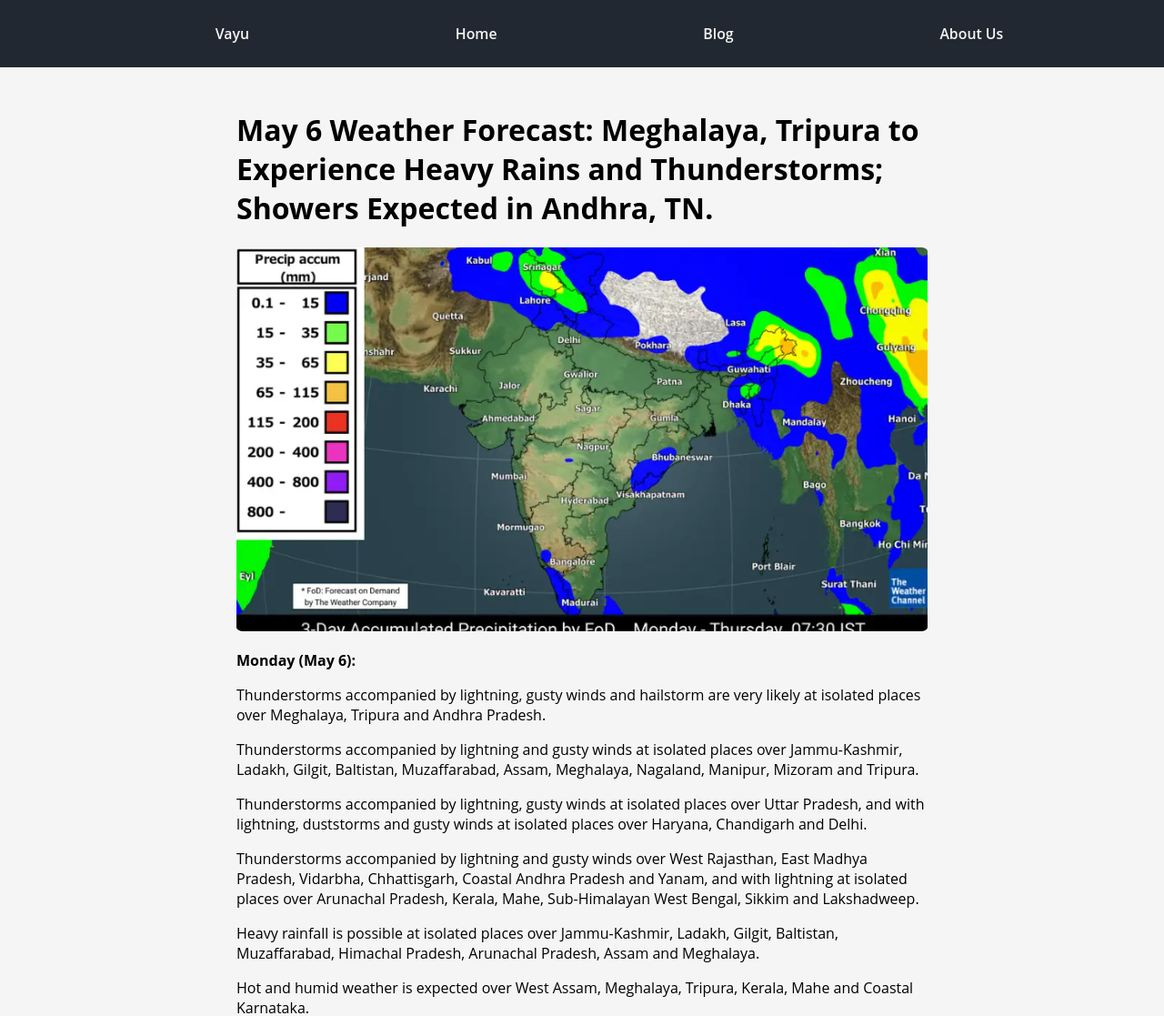
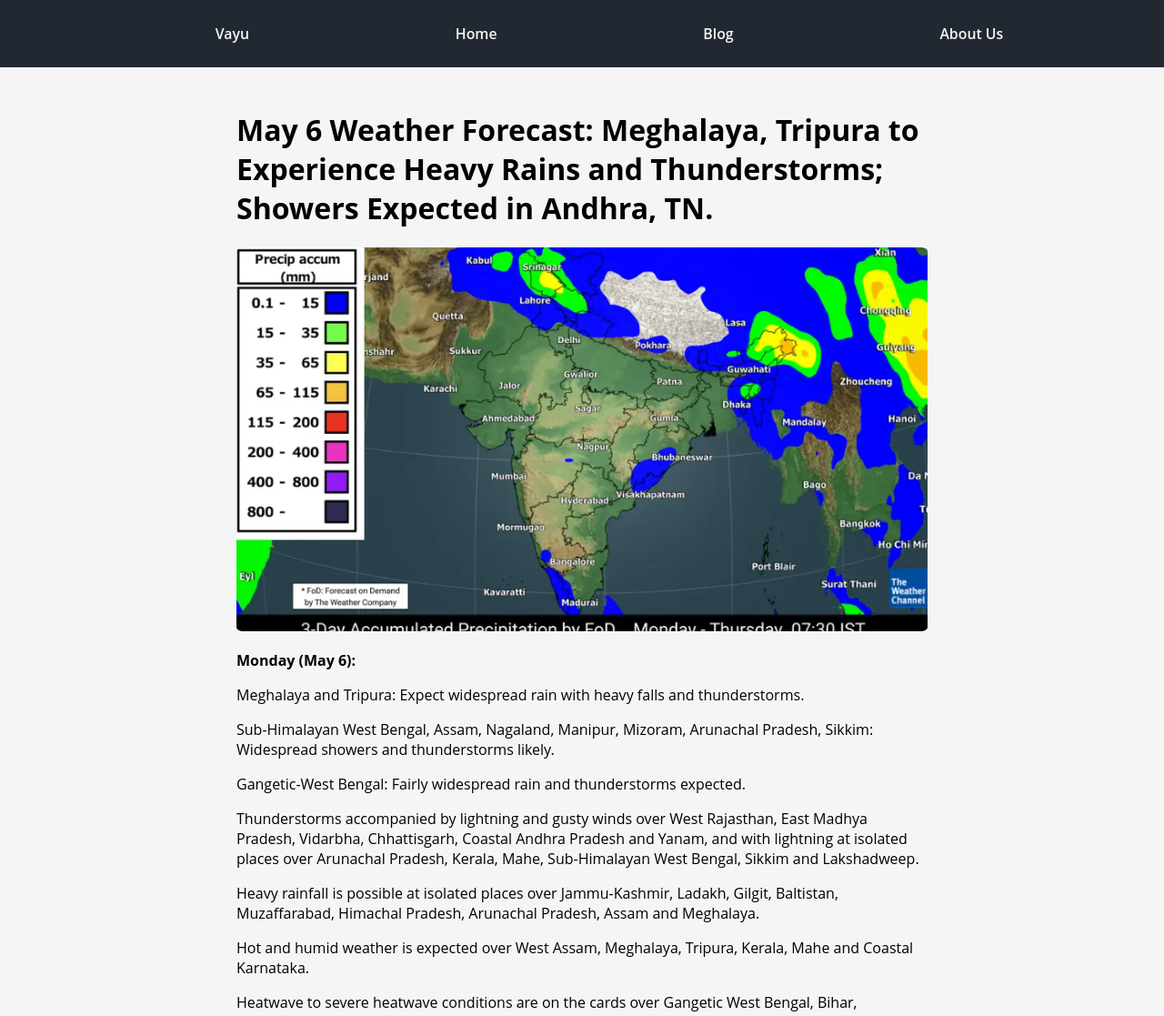
Before and after one commit to iCoderabhishek/ForecastWeather, a plain HTML site: page today_updates_main.html in a window 1280 px wide. Shown: the top 1117 px of the page at 91% size. Drawn offline with Linux system fonts and the light colour scheme.

Commit message:
Update today_updates_main.html

```diff
--- a/today_updates_main.html
+++ b/today_updates_main.html
@@ -32,9 +32,9 @@
             <p></p>
 
             <b> Monday (May 6):</b>
-             <p>Thunderstorms accompanied by lightning, gusty winds and hailstorm are very likely at isolated places over Meghalaya, Tripura and Andhra Pradesh.</p>
-            <p>Thunderstorms accompanied by lightning and gusty winds at isolated places over Jammu-Kashmir, Ladakh, Gilgit, Baltistan, Muzaffarabad, Assam, Meghalaya, Nagaland, Manipur, Mizoram and Tripura.</p>
-            <p>Thunderstorms accompanied by lightning, gusty winds at isolated places over Uttar Pradesh, and with lightning, duststorms and gusty winds at isolated places over Haryana, Chandigarh and Delhi.</p>
+            <p>Meghalaya and Tripura: Expect widespread rain with heavy falls and thunderstorms.</p>
+            <p>Sub-Himalayan West Bengal, Assam, Nagaland, Manipur, Mizoram, Arunachal Pradesh, Sikkim: Widespread showers and thunderstorms likely.</p>
+            <p>Gangetic-West Bengal: Fairly widespread rain and thunderstorms expected.</p>
             <p>Thunderstorms accompanied by lightning and gusty winds over West Rajasthan, East Madhya Pradesh, Vidarbha, Chhattisgarh, Coastal Andhra Pradesh and Yanam, and with lightning at isolated places over Arunachal Pradesh, Kerala, Mahe, Sub-Himalayan West Bengal, Sikkim and Lakshadweep.</p>
             <p>Heavy rainfall is possible at isolated places over Jammu-Kashmir, Ladakh, Gilgit, Baltistan, Muzaffarabad, Himachal Pradesh, Arunachal Pradesh, Assam and Meghalaya.</p>
             <p>Hot and humid weather is expected over West Assam, Meghalaya, Tripura, Kerala, Mahe and Coastal Karnataka.</p>
```
